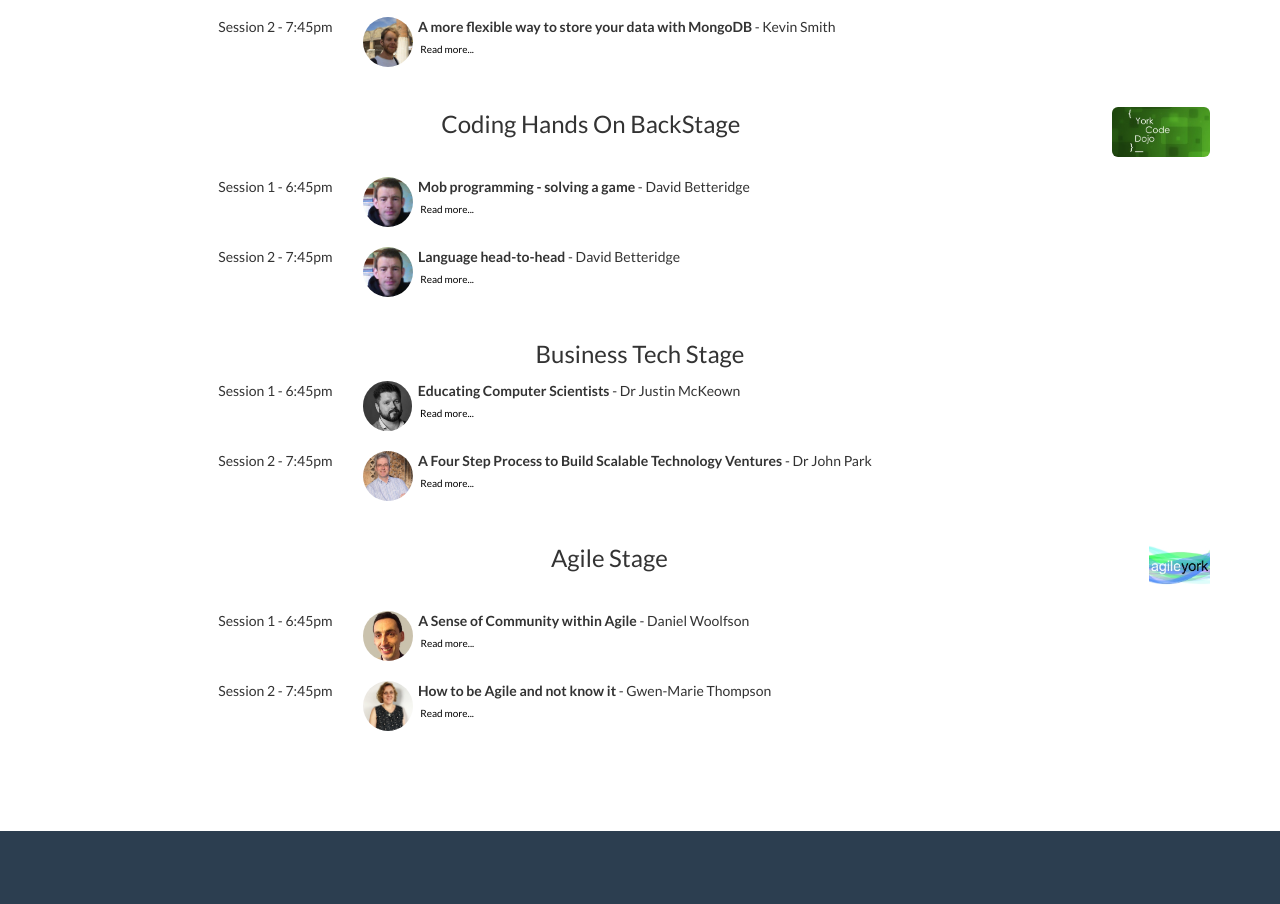
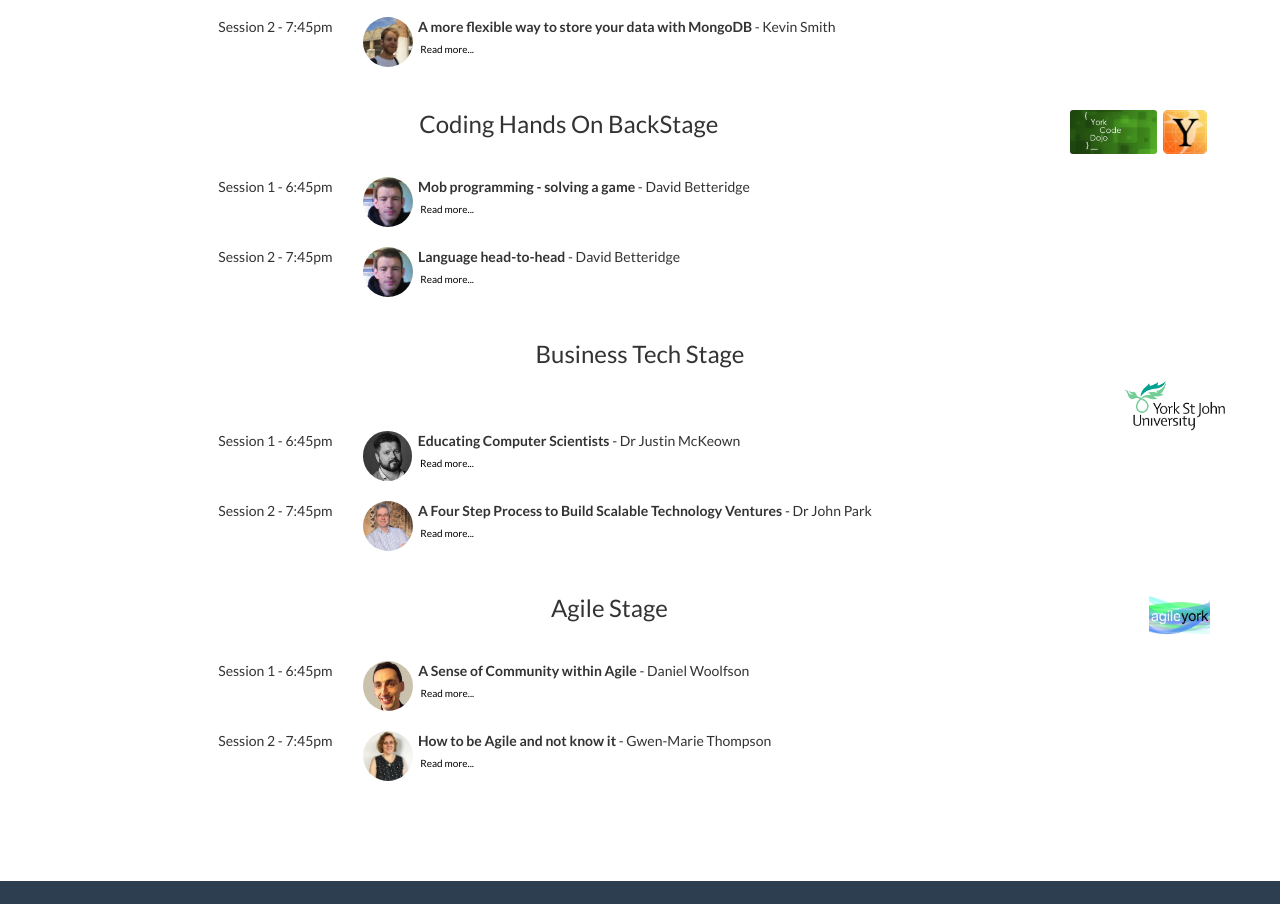
Before and after one commit to YorkTechFest/YorkTechFest.github.io, a plain HTML site: page index.html in a window 1280 px wide. Shown: the part 1686-2590 px from the top of the page. Drawn offline with nearby package versions, Linux system fonts and the light colour scheme.

Commit message:
added York st. john logo to business tech stage

```diff
--- a/index.html
+++ b/index.html
@@ -275,7 +275,8 @@
                 <div class="col-sm-12 text-center">
                     <p class="largest">
                         Coding Hands On BackStage
-                        <a href="https://www.meetup.com/York-Code-Dojo/"><img src="img/meetups/York_Code_Dojo.jpg" alt="York Code Dojo" class="img-rounded" style="height:50px;float: right;"></a>
+                        <a href="https://www.meetup.com/YorkSwift/"><img src="img/meetups/swift_york_logo.png" alt="York Swift" class="img-rounded" style="height:50px;float: right; padding: 3px;"></a>
+                        <a href="https://www.meetup.com/York-Code-Dojo/"><img src="img/meetups/York_Code_Dojo.jpg" alt="York Code Dojo" class="img-rounded" style="height:50px;float: right; padding: 3px;"></a>
                     </p>
                 </div>
             </div>
@@ -325,6 +326,7 @@
             </div>
             <div class="row">
                 <div class="col-sm-12 text-center"><p class="largest">Business Tech Stage</p></div>
+                <img src="img/york_st_john_logo.png" alt="York St John" class="img-rounded" style="height:50px;float: right;">
             </div>
             <div class="row">
                 <div class="col-sm-3" align="right">Session 1 - 6:45pm</div>
```
Also changed, not shown: img/york_st_john_logo.png (added).
